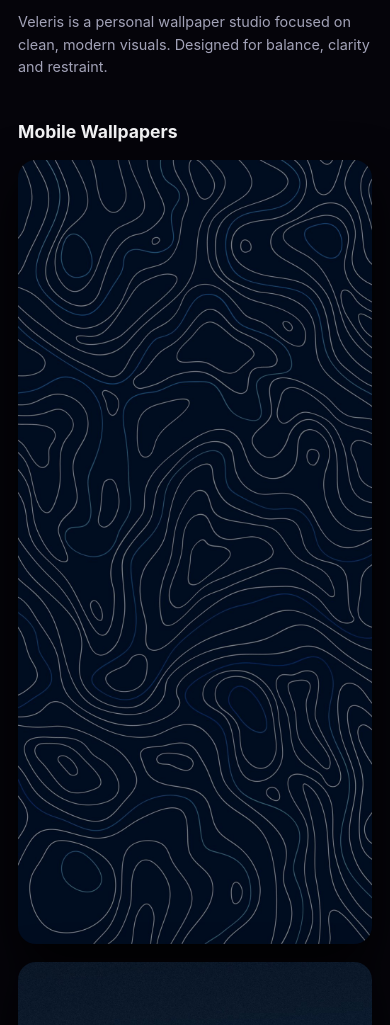
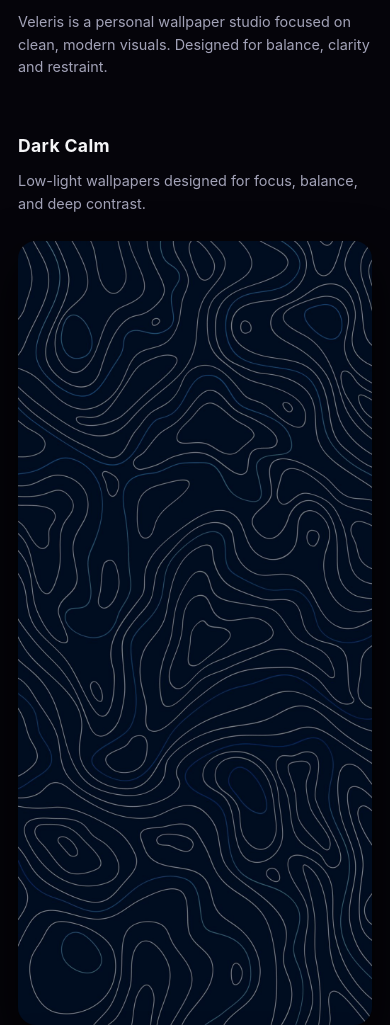
Before and after one commit to archanay06031984-source/Veleris, a plain HTML site: page mobile.html in a window 390 px wide. Shown: the part 842-1867 px from the top of the page. Drawn offline with Linux system fonts and the light colour scheme.

Commit message:
feat(mobile): single 'Dark Calm' drop, drop styles, and spacing

```diff
--- a/mobile.html
+++ b/mobile.html
@@ -113,6 +113,28 @@
       transition-delay: 0.06s;
     }
 
+    /* Single drop layout */
+    .mobile-drop {
+      margin-top: 56px;
+    }
+
+    .mobile-drop h2 {
+      font-size: 1.3rem;
+      margin-bottom: 6px;
+      letter-spacing: 0.02em;
+    }
+
+    .drop-desc {
+      font-size: 0.85rem;
+      color: var(--text-soft);
+      margin-bottom: 26px;
+      line-height: 1.55;
+    }
+
+    .mobile-wall {
+      margin-bottom: 26px;
+    }
+
     .mobile-section {
       margin-top: 42px;
     }
@@ -183,13 +205,17 @@
       </p>
     </section>
 
-    <!-- MOBILE GALLERY (auto-populated) -->
-    <section class="mobile-section reveal" aria-label="Mobile wallpapers">
-      <h2>Mobile Wallpapers</h2>
+    <!-- MOBILE GALLERY (single drop: Dark Calm) -->
+    <section class="mobile-section reveal" aria-label="Curated mobile drops">
 
-      <!-- Begin auto-generated gallery -->
-      <!-- Images from assets/wallpapers/mobile/ -->
-      <div class="mobile-gallery">
+      <!-- DROP: DARK CALM -->
+      <div class="mobile-drop">
+        <h2>Dark Calm</h2>
+        <p class="drop-desc">
+          Low-light wallpapers designed for focus, balance, and deep contrast.
+        </p>
+
+        <!-- Begin auto-generated gallery (single drop) -->
         <div class="mobile-wall reveal-item">
           <a href="assets/wallpapers/mobile/IMG_0560.JPG" target="_blank" rel="noopener">
             <img src="assets/wallpapers_thumbs/IMG_0560.JPG" alt="Wallpaper" loading="lazy">
@@ -300,8 +326,9 @@
             <img src="assets/wallpapers_thumbs/IMG_0640.JPG" alt="Wallpaper" loading="lazy">
           </a>
         </div>
-      </div>
-      <!-- End auto-generated gallery -->
+
+        <!-- End auto-generated gallery -->
+      </div> <!-- end mobile-drop -->
     </section>
 
     <!-- SWITCH -->
```
